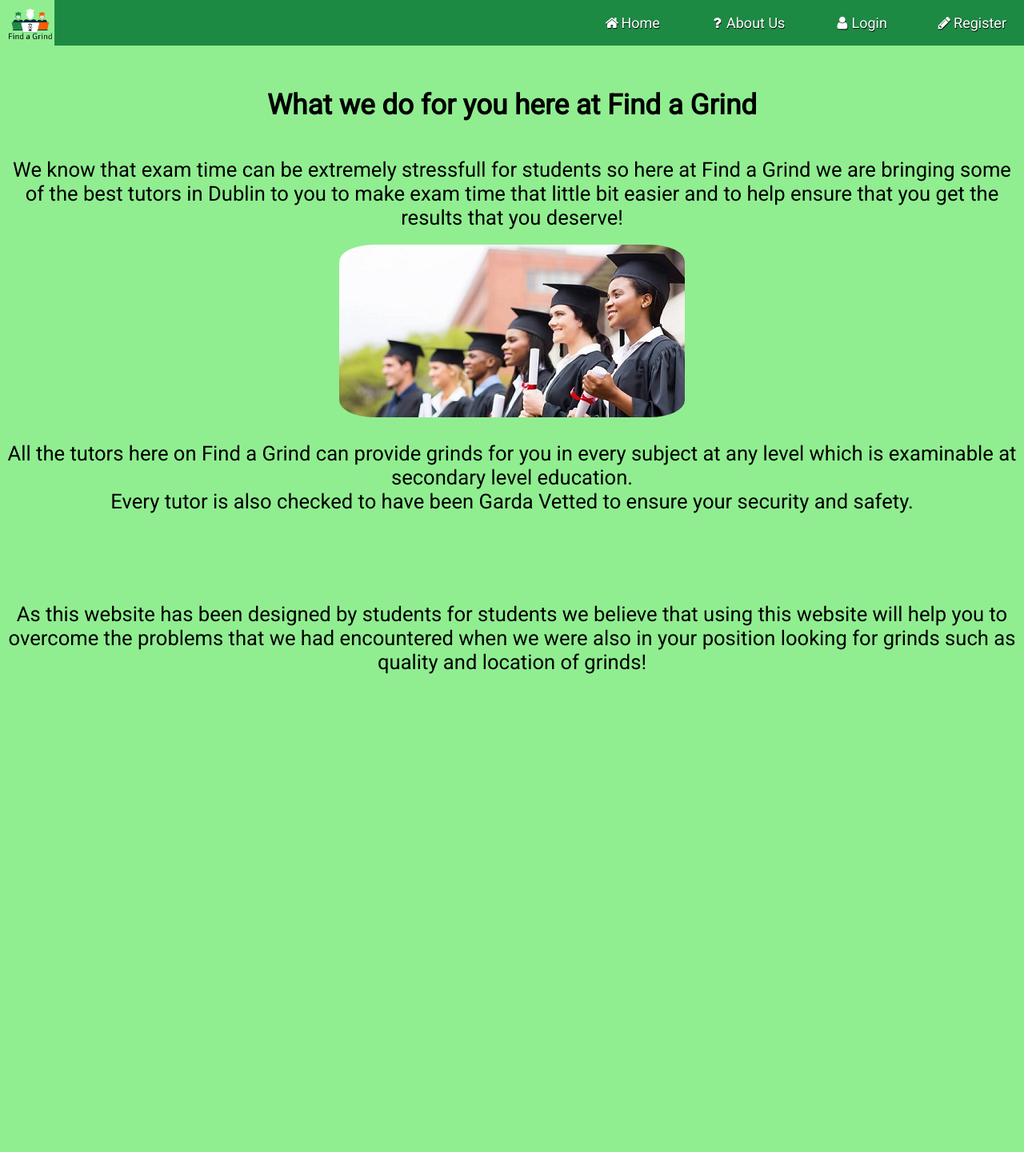
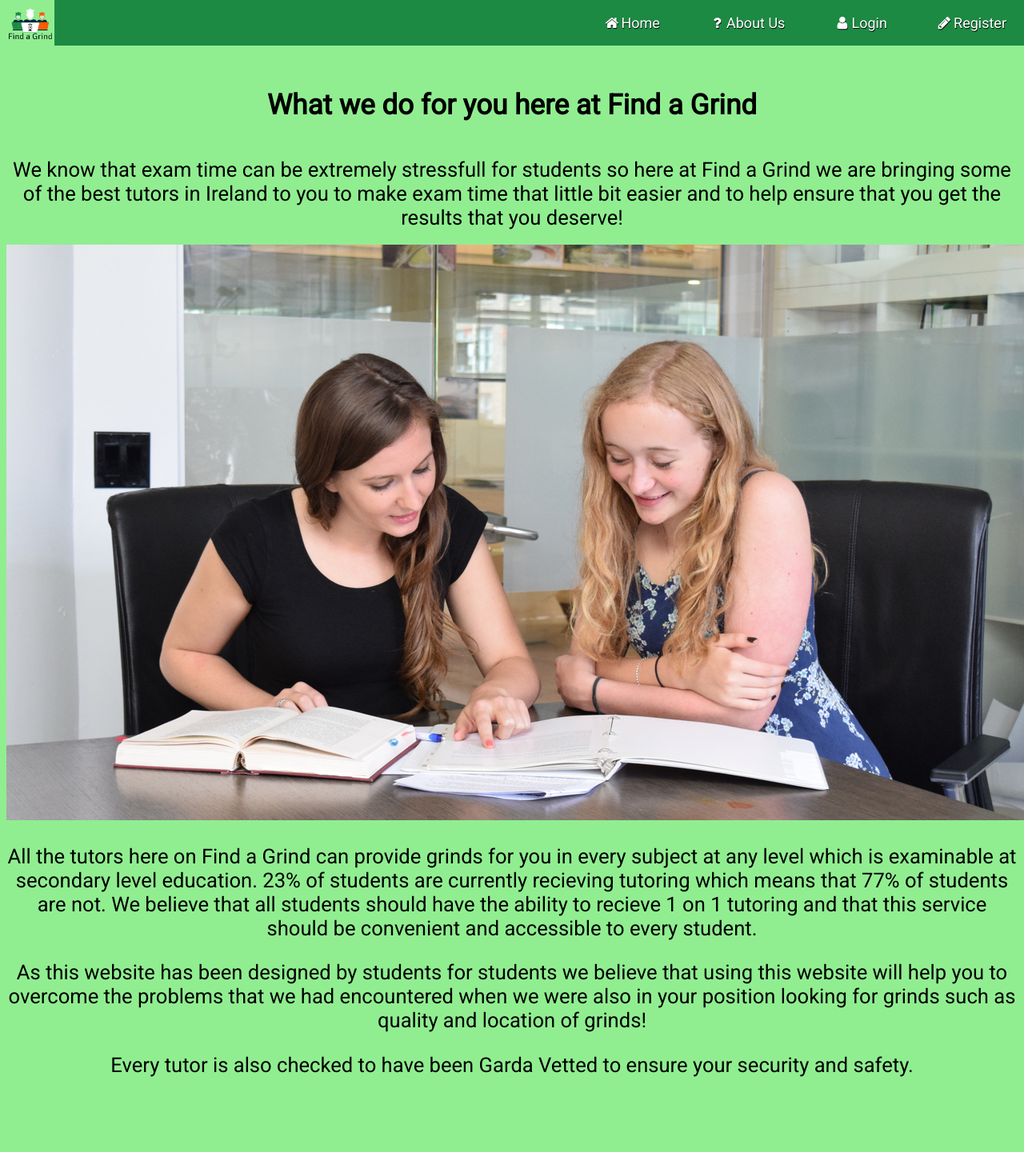
Before and after one commit to AtteKarppinen/GrindTutorServices, a PHP site: page /about.php in a window 1280 px wide. Shown: the whole page at 80% size. Before the commit the page ends 843 px from the top, so only its background shows below. Run offline with PHP 8.4, Linux system fonts and the light colour scheme.

Commit message:
Small Design Changes
Added a link to the Garda vetting on the tutor registration and also changed parts of the about page.

```diff
--- a/Front-End/about.php
+++ b/Front-End/about.php
@@ -11,28 +11,30 @@
 			<div class="aboutText">
 							We know that exam time can be extremely stressfull for students
 							so here at Find a Grind we are bringing some of the best tutors
-							in Dublin to you to make exam time that little bit easier and to help
+							in Ireland to you to make exam time that little bit easier and to help
 							ensure that you get the results that you deserve!
 			</div>
 
 			<br>
 
-			<div class="descImg">
-				<img id="roundedImage2" src="Images/Graduating1.jpg" alt="Students">
-			</div>
-
+			<img id="aboutImg" src="images/tutor.jpg">
 
 			<div class="aboutBody">
 				<p> All the tutors here on Find a Grind can provide grinds for you in every subject
-					at any level which is examinable at secondary level education.<br> Every tutor is
-					also checked to have been Garda Vetted to ensure your security and safety.
+					at any level which is examinable at secondary level education. 23% of students are currently recieving
+					tutoring which means that 77% of students are not. We believe that all students should have the ability
+					to recieve 1 on 1 tutoring and that this service should be convenient and accessible to every student.
+					<br>
+				<p>
+					As this website has been designed by students for students we believe that using
+					this website will help you to overcome the problems that we had encountered when we were
+					also in your position looking for grinds such as quality and location of grinds!
+				</p>
+					Every tutor is also checked to have been Garda Vetted to ensure your security and safety.
 				</p>
 				<br>
 				<br>
 
-				<p> As this website has been designed by students for students we believe that using
-				this website will help you to overcome the problems that we had encountered when we were
-				also in your position looking for grinds such as quality and location of grinds!
 			</div>
 
 
--- a/Front-End/design.css
+++ b/Front-End/design.css
@@ -224,9 +224,6 @@ body {
 	font-size: 2vw;
 }
 
-.descImg {
-	text-align: center;
-}
 
 .aboutHeader {
 	text-align: center;
@@ -240,9 +237,10 @@ body {
 	text-align: center;
 }
 
-#roundedImage2 {
-	border-radius: 10%;
+.aboutImg{
+	border-radius: 8px;
 }
+
 
 /*-----------------Search Form on Home Page-----------------*/
 
@@ -434,6 +432,12 @@ span.reg {
 	cursor: pointer;
 }
 
+.link{
+	font-size: 2vw;
+	font-weight: bold;
+}
+
+
 /*------------Profile Page-----------------*/
 
 .fakeimg {
```
